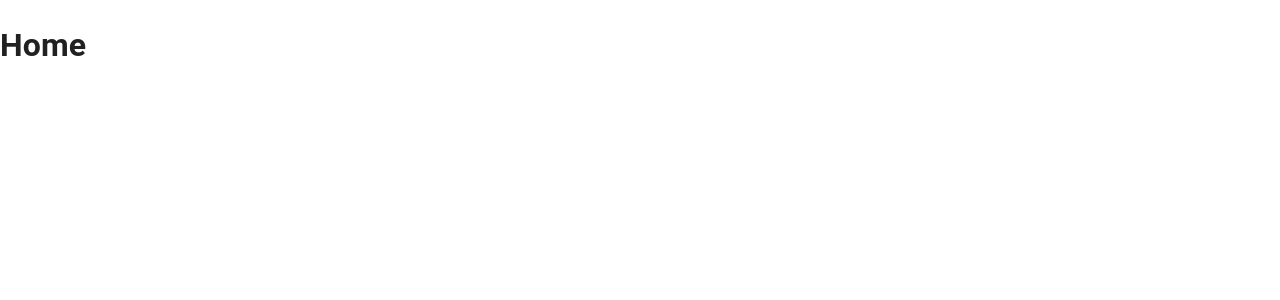
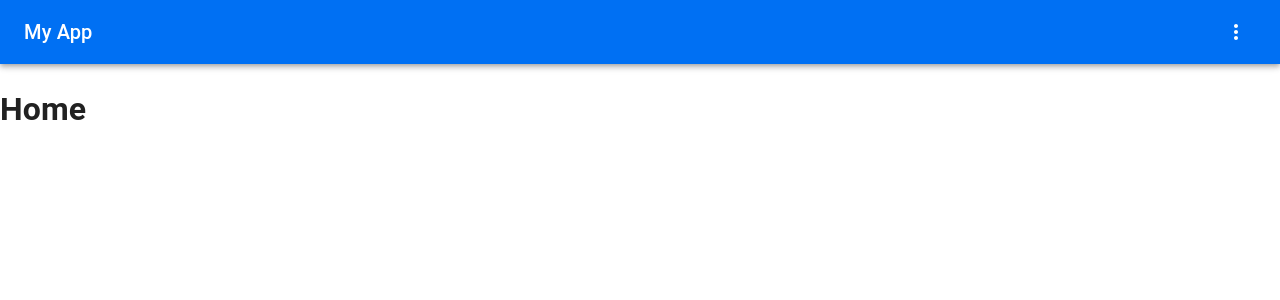
Before and after one commit to msnirmal1487/copilotDemo, a Next.js app in the folder my-task-manager/: page /home in a window 1280 px wide. Shown: the top 300 px of the page. Built offline with nearby package versions, Linux system fonts and the light colour scheme.

Commit message:
Reusable Header component

```diff
--- /dev/null
+++ b/my-task-manager/components/Header.tsx
@@ -0,0 +1,83 @@
+import { useUser } from "@/contexts/UserContext";
+import { AppBar, Button, Drawer, IconButton, List, ListItem, ListItemIcon, ListItemText, MenuItem, Toolbar, Typography } from '@mui/material';
+import MoreVertIcon from '@mui/icons-material/MoreVert';
+import MenuIcon from '@mui/icons-material/Menu';
+import InboxIcon from '@mui/icons-material/MoveToInbox';
+import MailIcon from '@mui/icons-material/Mail';
+import { useRouter } from "next/router";
+import { SetStateAction, useEffect, useState } from "react";
+import Menu from '@mui/material/Menu';
+import { isSmallScr } from '../utils/screenSize';
+
+const Header = () => {
+    const router = useRouter();
+    const { user, setUser } = useUser();
+    var [anchorEl, setAnchorEl] = useState<null | HTMLElement>(null);
+
+    useEffect(() => {
+        if (!user) {
+            console.log('no user');
+            // router.push('/login');
+        } else {
+            console.log(user);
+        }
+
+    }
+        , [user, setUser]);
+
+    const handleMenuClick = (event: React.MouseEvent<HTMLButtonElement>) => {
+        setAnchorEl(event.currentTarget);
+    };
+
+    const handleMenuClose = () => {
+        setAnchorEl(null);
+    };
+
+    const handleLogout = () => {
+        handleMenuClose();
+        setUser(null);
+        router.push('/login');
+    }
+
+    const handlePlaceholder = () => {
+        handleMenuClose();
+    }
+    const open = Boolean(anchorEl);
+
+    return (
+        <AppBar position="static">
+            <Toolbar>
+                <Typography variant="h6" style={{ flexGrow: 1 }}>
+                    My App
+                </Typography>
+                <IconButton color="inherit"
+                    id="basic-button"
+                    aria-controls={open ? 'basic-menu' : undefined}
+                    aria-haspopup="true"
+                    aria-expanded={open ? 'true' : undefined}
+                    onClick={(event) => handleMenuClick(event)}>
+                    <MoreVertIcon />
+                </IconButton>
+                <Menu
+                    id="basic-menu"
+                    anchorEl={anchorEl}
+                    open={open}
+                    onClose={handleMenuClose}
+                    MenuListProps={{
+                        'aria-labelledby': 'basic-button',
+                    }}
+                >
+                    <MenuItem color="inherit" onClick={handlePlaceholder}>
+                        placeholder
+                    </MenuItem>
+                    <MenuItem color="inherit" onClick={handleLogout}>
+                        Logout
+                    </MenuItem>
+                </Menu>
+
+            </Toolbar>
+        </AppBar>
+    );
+};
+
+export default Header;
--- a/my-task-manager/pages/home.tsx
+++ b/my-task-manager/pages/home.tsx
@@ -1,9 +1,16 @@
+import Header from "@/components/Header";
 import { useUser } from "@/contexts/UserContext";
+import { useRouter } from "next/router";
+import { useEffect } from "react";
+
 
 const home = () => {
+    const router = useRouter();
     const { user, setUser } = useUser();
+
     return (
         <div>
+            <Header />
             <h1>Home</h1>
             {user && <p>Welcome {user.name}</p>}
             {user && <p>{user.id}</p>}
```
